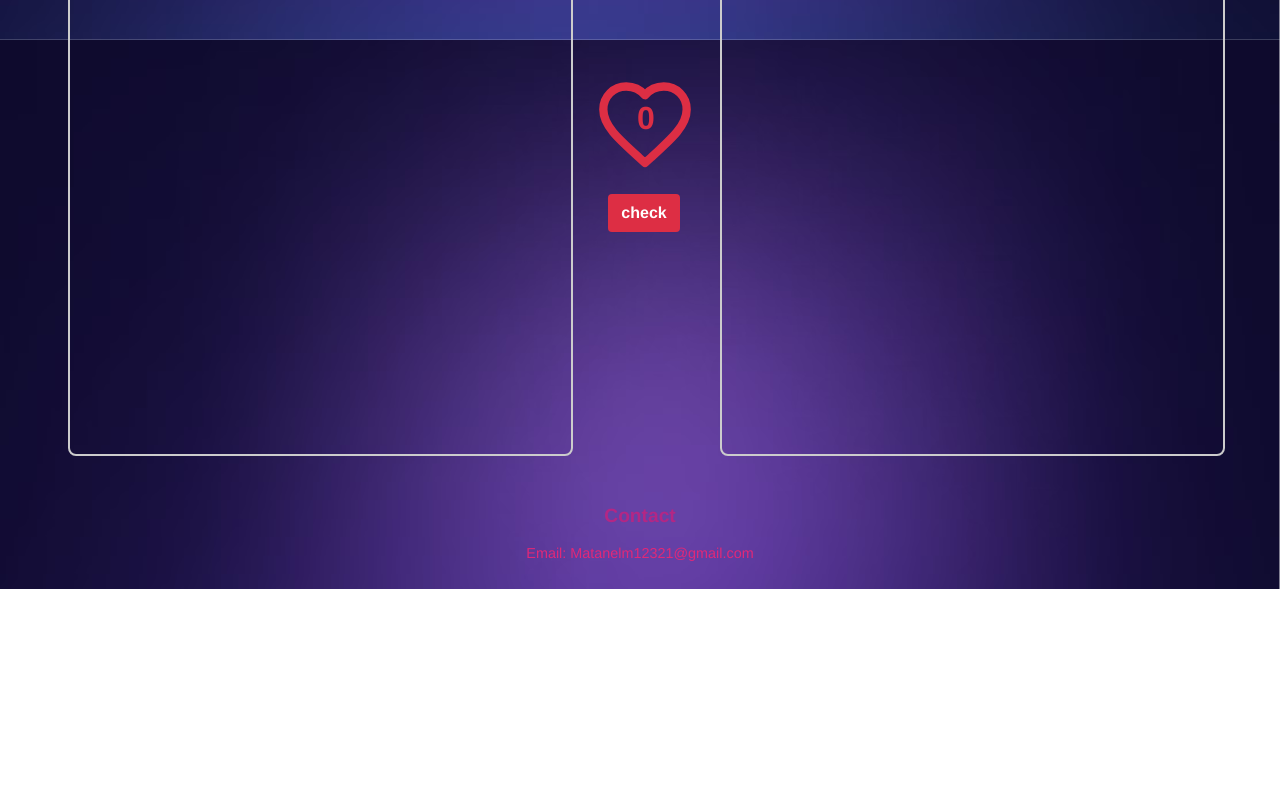
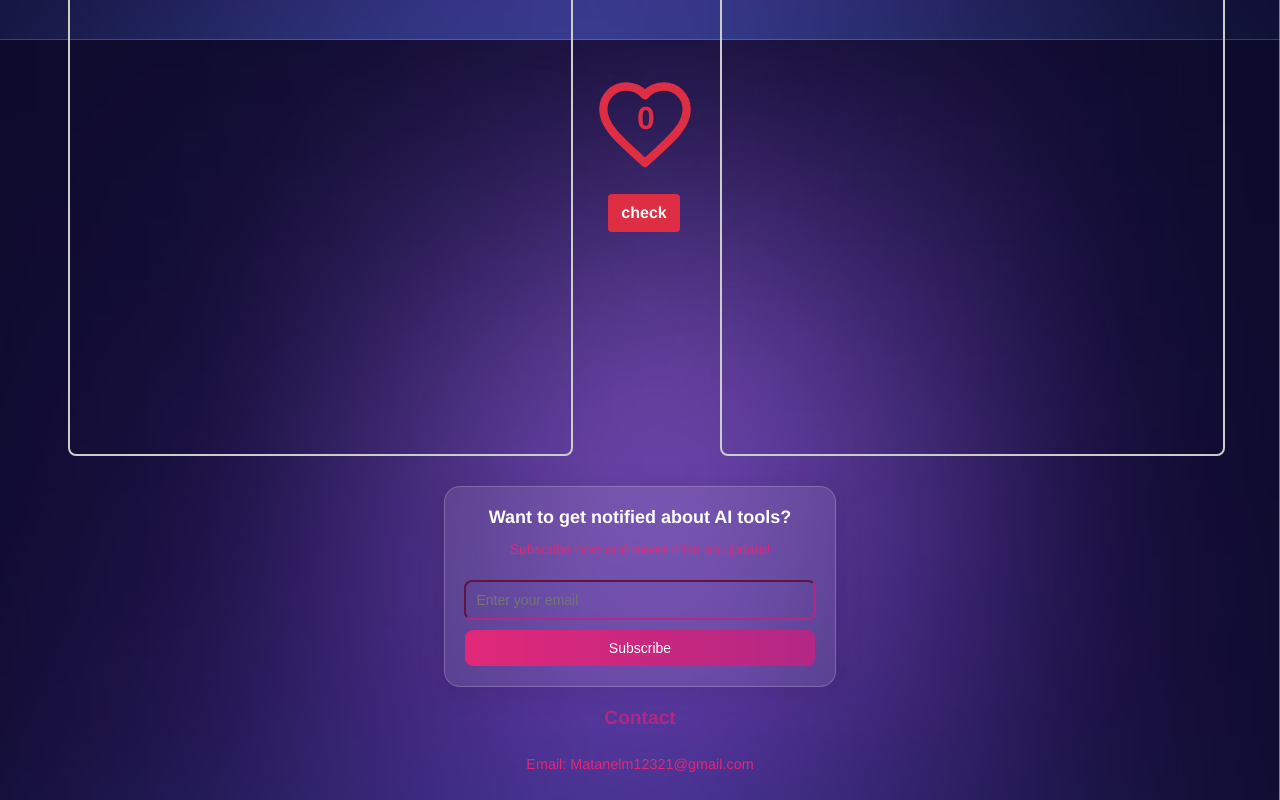
Before and after one commit to MatanelM/HRInsightsPro, a website: page index.html in a window 1280 px wide. Shown: the part 870-1670 px from the top of the page. Before the commit the page ends 1459 px from the top, so only its background shows below. Drawn offline with Linux system fonts and the light colour scheme.

Commit message:
Added subscribe form

```diff
--- a/index.html
+++ b/index.html
@@ -44,6 +44,14 @@
     </section>
 
     <div class="footer-section">
+        <div class="subscribe-container">
+            <h2 id="subscribeHeader">Want to get notified about AI tools?</h2>
+            <p id="subscribeParagraph">Subscribe now and never miss an update!</p>
+            <form id="subscribeForm">
+              <input id="email" type="email" name="email" placeholder="Enter your email" required>
+              <button id="subscribeButton" type="button" >Subscribe</button>
+            </form>
+          </div>
         <h3>Contact</h3>
         <p>Email: Matanelm12321@gmail.com</p>
     </div>
@@ -106,6 +114,35 @@
                     alert('Oops, error happened. Lets try again...');
                 });
         });
+
+        document.getElementById("subscribeButton").addEventListener("click", () => {
+            const value1 = document.getElementById("email").value;
+
+            const h2 = document.getElementById('subscribeHeader');
+            const p = document.getElementById('subscribeParagraph');
+            const form = document.getElementById('subscribeForm');
+
+            fetch("https://landa.wiki/subscribe", {
+                method: "POST",
+                headers: {
+                    "Content-Type": "application/json"
+                },
+                body: JSON.stringify({
+                    email: value1
+                })
+            })
+                .then(data => {
+                    console.log(data)
+                    form.parentElement.removeChild(form);
+                    h2.innerText = "Thank you!"
+                    p.innerText = "You will get an email for the next update"
+                })
+                .catch(error => {
+                    console.error("Error:", error);
+                    alert('Oops, error happened. Lets try again...');
+                });
+        });
+
     </script>
 </body>
 <style>
@@ -388,9 +425,11 @@
     }
 
     .footer-section {
-        flex: 1;
+        display: flex;
+        flex-direction:column;
         min-width: 200px;
         margin: 10px;
+        align-items: center;
     }
 
     .footer-section h3 {
@@ -462,6 +501,65 @@
     .pound {
         animation: pound 0.6s ease-in-out infinite;
     }
+
+
+    .subscribe-container {
+    width: 350px;
+    padding: 20px;
+    border-radius: 16px;
+    background: rgba(255, 255, 255, 0.1);
+    backdrop-filter: blur(15px);
+    box-shadow: 0 4px 30px rgba(0, 0, 0, 0.1);
+    border: 1px solid rgba(255, 255, 255, 0.2);
+    text-align: center;
+    color: white;
+    }
+
+    .subscribe-container h2 {
+    margin: 0 0 10px;
+    font-size: 18px;
+    }
+
+    .subscribe-container p {
+    margin: 0 0 20px;
+    font-size: 14px;
+    }
+
+    form {
+    display: flex;
+    flex-direction: column;
+    align-items: center;
+    }
+
+    form input {
+        width: 93.5%;
+        padding: 10px;
+        margin-bottom: 10px;
+
+        border-radius: 8px;
+        border-color: #B32785;
+        outline: none;
+        font-size: 14px;
+        color: white;
+        background: unset;
+
+    }
+
+    form input::placeholder {
+    }
+
+    form button {
+        width: 100%;
+        padding: 10px;
+        font-size: 14px;
+        border: none;
+        border-radius: 8px;
+        color: white;
+        cursor: pointer;
+        transition: background-color 0.3s ease;
+        background-image:linear-gradient(to left, #B32785, #E12878);
+    }
+
 
     @keyframes pound {
 
@@ -543,6 +641,7 @@
             padding: 10px 20px;
             font-size: 0.9rem;
 
+
         }
 
         .footer-container {
```
